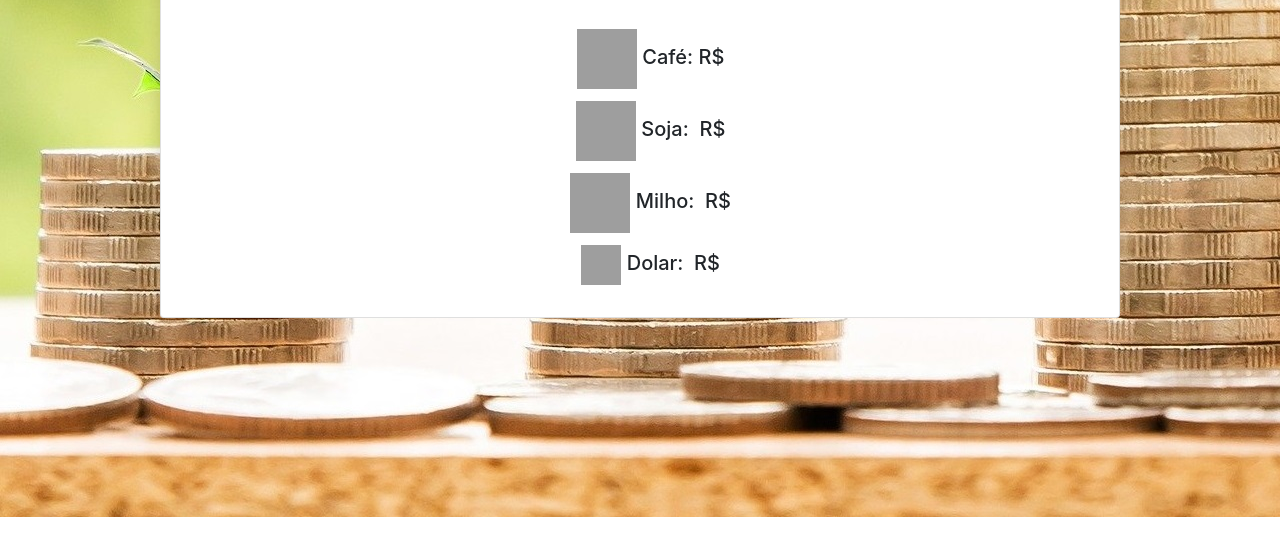
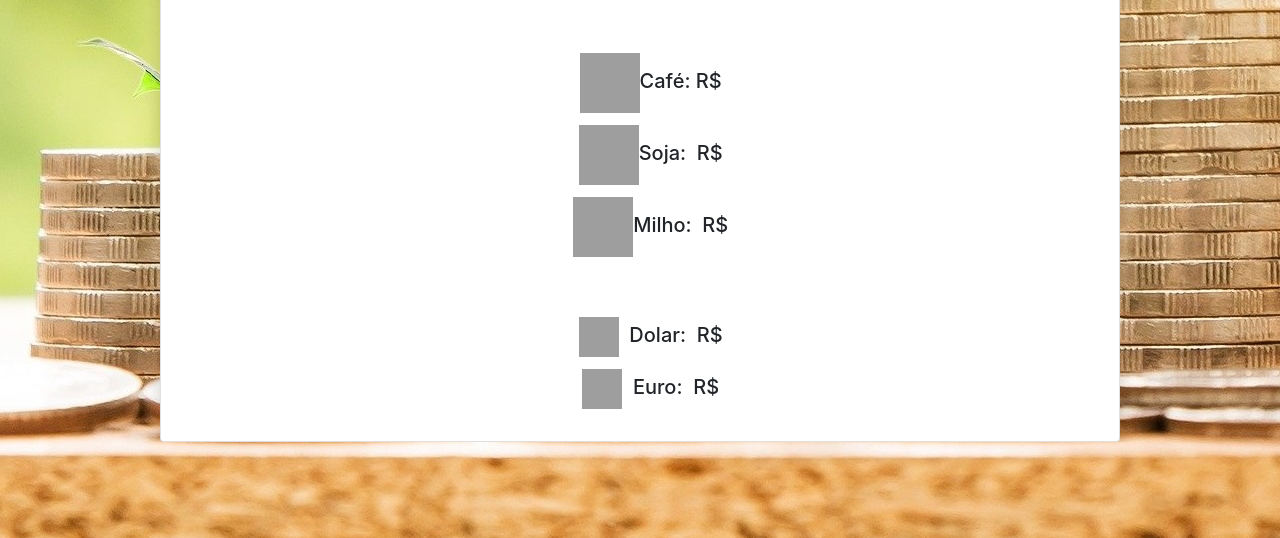
Before and after one commit to Wiliansantana/Fitopedia, a website: page cotacao.html in a window 1280 px wide. Shown: the part 283-821 px from the top of the page. Before the commit the page ends 800 px from the top, so only its background shows below. Drawn offline with nearby package versions, Linux system fonts and the light colour scheme; no server answers; grey boxes are pictures that could not be loaded.

Commit message:
up cotacao

```diff
--- a/cotacao.html
+++ b/cotacao.html
@@ -49,29 +49,36 @@
     </div>
   </div>
 
-  <center><div class="card w-75 card shadow  bg-white rounded " style="width: 18rem;">
+  <div class="card w-75 card shadow  bg-white rounded " style="width: 18rem;">
     <div class="card-body ">
 
-    <center><h1>Cotação do Dia</h1></center><br>
 
-    <h5 class="card-title">&nbsp;&nbsp;&nbsp;
-          <img src="https://www.melhorcambio.com/images/commodity/cafe.png" width="60" height="60" alt="">&nbsp;Café:
+    <center><h1>Cotação do Dia</h1></center><br><br>
+
+
+
+    <center><h5 class="card-title">&nbsp;&nbsp;&nbsp;
+          <img src="https://www.melhorcambio.com/images/commodity/cafe.png" width="60" height="60" alt="">Café:
           <span id="cafe"></span>R$
     </h5>
     <h5 class="card-title">&nbsp;&nbsp;&nbsp;
-          <img src="https://www.melhorcambio.com/images/commodity/soja.png" width="60" height="60" alt="">&nbsp;Soja:
+          <img src="https://www.melhorcambio.com/images/commodity/soja.png" width="60" height="60" alt="">Soja:
           <span id="soja"></span>&nbsp;R$
     </h5>
     <h5 class="card-title">&nbsp;&nbsp;&nbsp;
-        <img src="https://www.melhorcambio.com/images/commodity/milho.png" width="60" height="60" alt="">&nbsp;Milho:
+        <img src="https://www.melhorcambio.com/images/commodity/milho.png" width="60" height="60" alt="">Milho:
         <span id="milho"></span>&nbsp;R$
-    </h5>
-    <h5 class="card-title">&nbsp;&nbsp;&nbsp;
-      <img src="https://www.melhorcambio.com/images/bandeiras/moeda-8.png" width="40" height="40" alt="">&nbsp;Dolar:
+    </h5><br><br>
+  <h5 class="card-title">&nbsp;&nbsp;&nbsp;
+      <img src="https://www.melhorcambio.com/images/bandeiras/moeda-8.png" width="40" height="40" alt="">&nbsp;&nbsp;Dolar:
       <span id="dolar"></span>&nbsp;R$
   </h5>
+  <h5 class="card-title">&nbsp;&nbsp;&nbsp;
+    <img src="https://www.melhorcambio.com/images/bandeiras/moeda-11.png" width="40" height="40" alt="">&nbsp;&nbsp;Euro:
+    <span id="euro"></span>&nbsp;R$
+</h5></center>
     </div>
-  </div></center>
+  </div>
 
 
 </div>
--- a/cotacao.js
+++ b/cotacao.js
@@ -7,6 +7,8 @@ function getCotacao() {
             document.getElementById("milho").innerText = data.milho
             document.getElementById("cafe").innerText = data.cafe
             document.getElementById("dolar").innerText = data.dolar
+            document.getElementById("euro").innerText = data.euro
+
         })
 }
 
```
Also changed, not shown: app.js (+9 -1 lines).
